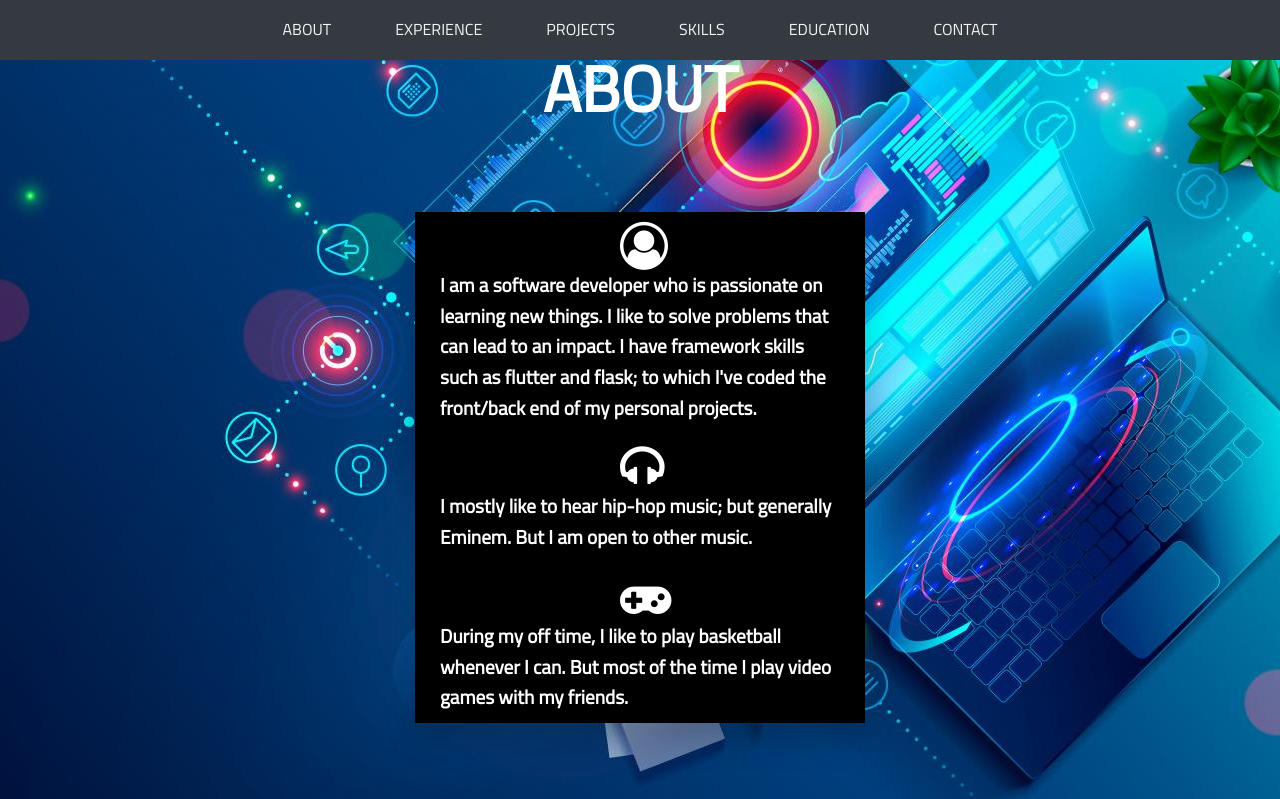
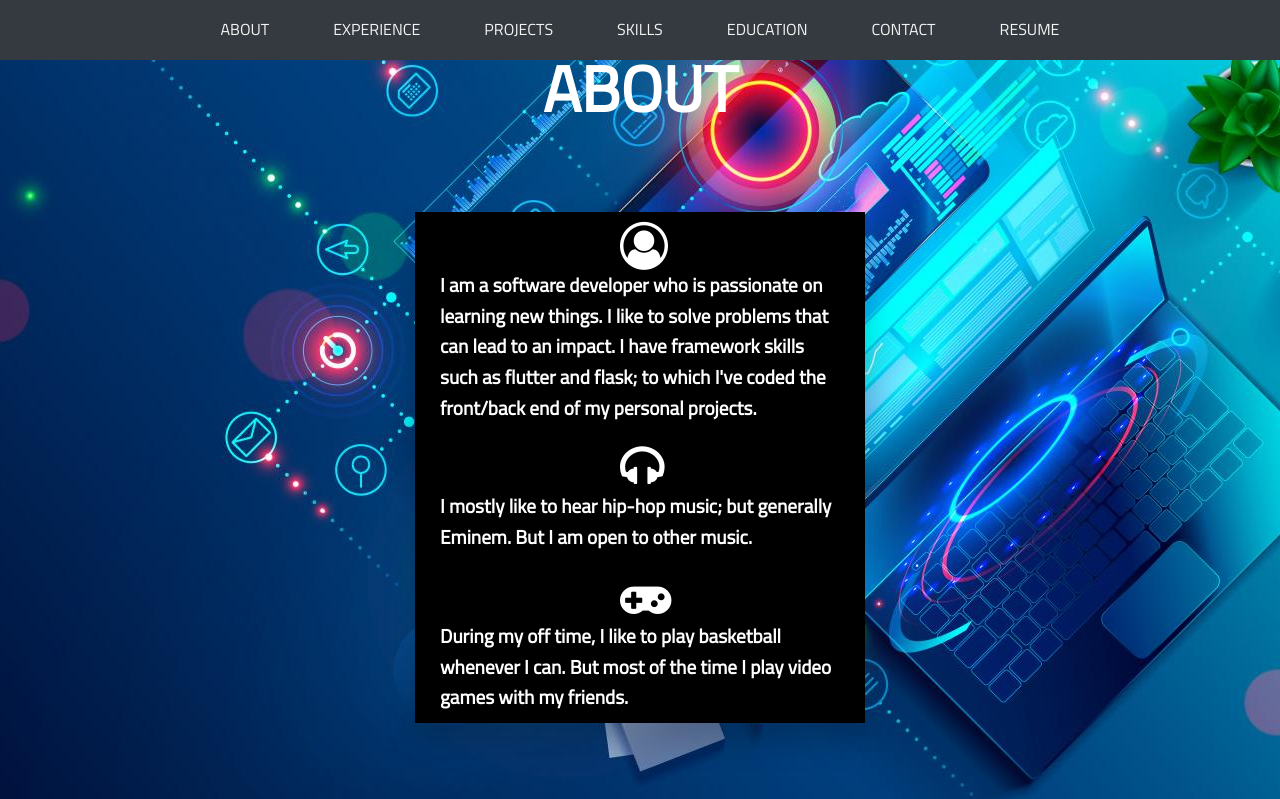
Before and after one commit to pablovisual/website, a Flask app: page / in a window 1280 px wide. Shown: the top 799 px of the page. Run offline with Flask 2, Linux system fonts and the light colour scheme; some libraries are stand-ins or nearby versions.

Commit message:
added resume to the navbar

```diff
--- a/Website/templates/layout.html
+++ b/Website/templates/layout.html
@@ -47,6 +47,9 @@
                 <li class="nav-item">
                   <a class="active" href="#contact">contact</a>
                 </li>
+                <li class="nav-item">
+                  <a class="active" href="static/resume/resume.docx" download="resume.docx">resume</a>
+                </li>
               </ul>
             </div>
           </nav>
```
Also changed, not shown: 1 other file.
